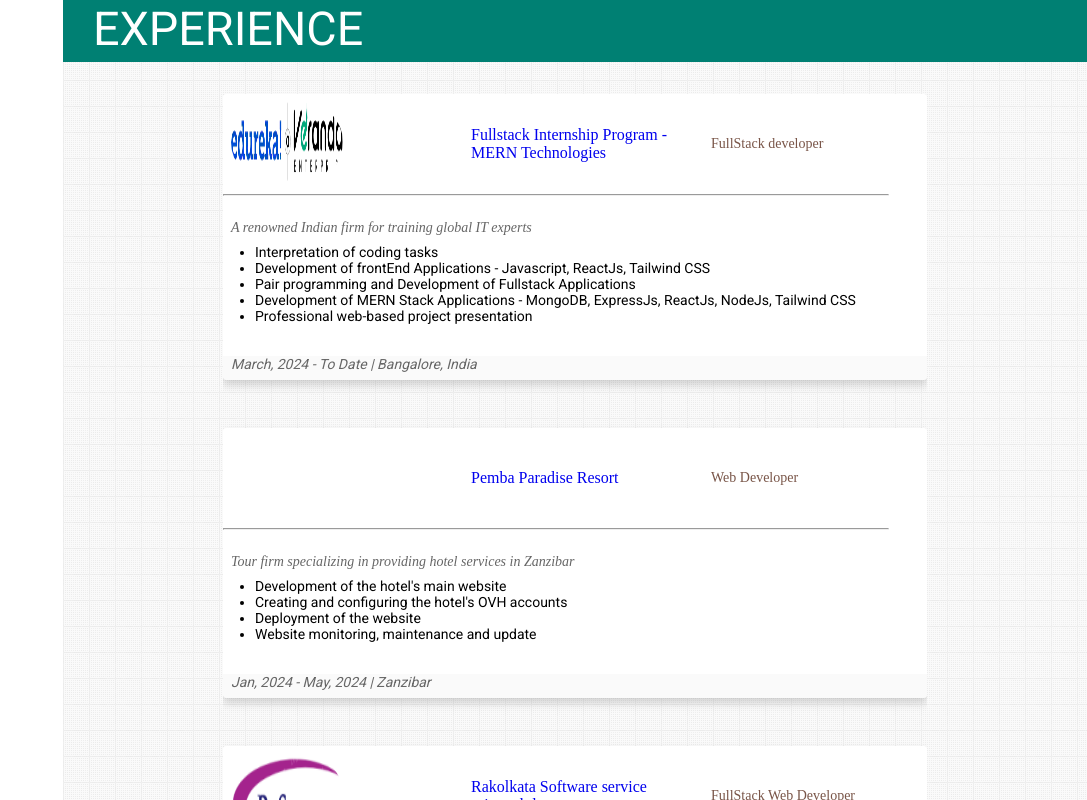
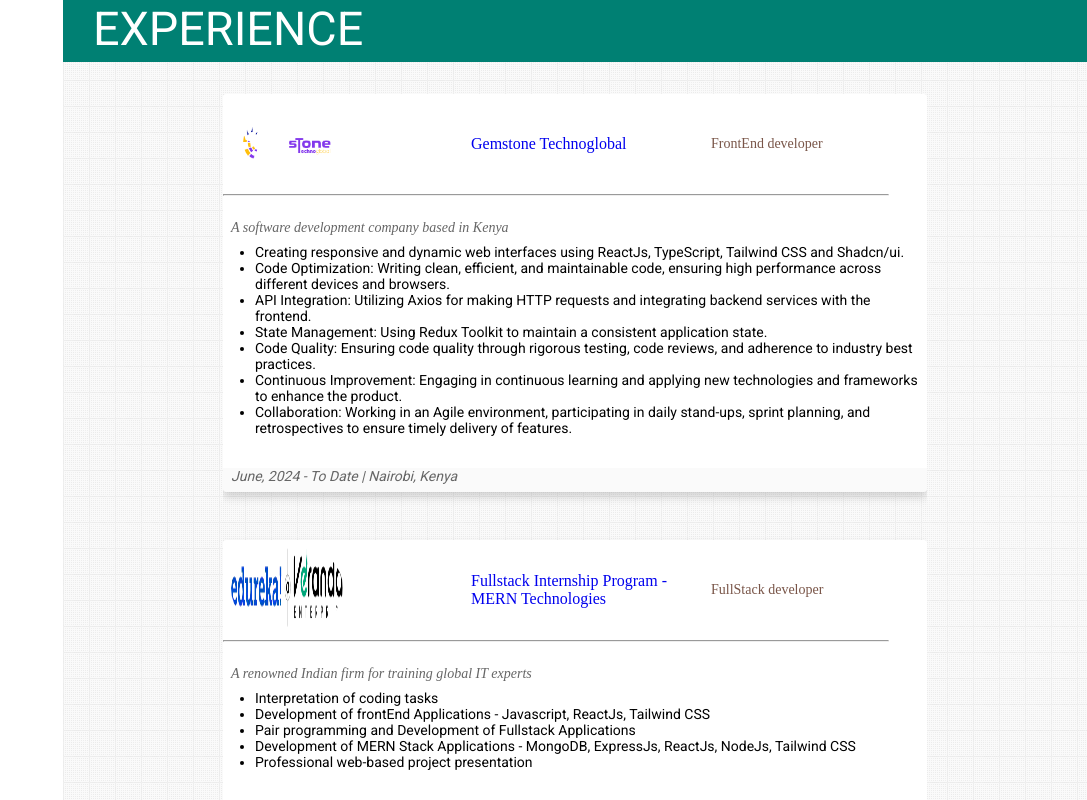
Before and after one commit to asnganje/professional-portoflio-v1, a React (Vite) app: page /experience in a window 1280 px wide. Shown: the part 1320-2120 px from the top of the page, without its empty margins (193-1280 px from the left). Built offline with nearby package versions, Linux system fonts and the light colour scheme.

Commit message:
Modify experience

```diff
--- a/src/pages/experience-data.js
+++ b/src/pages/experience-data.js
@@ -1,12 +1,52 @@
 import { nanoid } from "nanoid";
 import tecafili from '../assets/tecafili.jpg';
 import rakol from '../assets/rakol.png';
-import pemba from '../assets/pemba.png';
 import microverse from '../assets/microverse.png';
 import edureka from '../assets/edureka.png';
 import cgk from '../assets/cgk.png';
+import gemstone from '../assets/gemstone.png'
 
 export const data = [
+  {
+    id: nanoid(),
+    logo: gemstone,
+    companyUrl:'https://www.gemstone.co/',
+    companyName: 'Gemstone Technoglobal',
+    role: 'FrontEnd developer',
+    companyDesc: 'A software development company based in Kenya',
+    period: 'June, 2024 - To Date',
+    location: 'Nairobi, Kenya',
+    responsibilities: [
+      {
+        id: nanoid(),
+        task: 'Creating responsive and dynamic web interfaces using ReactJs, TypeScript, Tailwind CSS and Shadcn/ui.'
+      },
+      {
+        id: nanoid(),
+        task: 'Code Optimization: Writing clean, efficient, and maintainable code, ensuring high performance across different devices and browsers.'
+      },
+      {
+        id: nanoid(),
+        task: 'API Integration: Utilizing Axios for making HTTP requests and integrating backend services with the frontend.'
+      },
+      {
+        id: nanoid(),
+        task: 'State Management: Using Redux Toolkit to maintain a consistent application state.'
+      },
+      {
+        id: nanoid(),
+        task: 'Code Quality: Ensuring code quality through rigorous testing, code reviews, and adherence to industry best practices.'
+      },
+      {
+        id: nanoid(),
+        task: 'Continuous Improvement: Engaging in continuous learning and applying new technologies and frameworks to enhance the product.'
+      },
+      {
+        id: nanoid(),
+        task: 'Collaboration: Working in an Agile environment, participating in daily stand-ups, sprint planning, and retrospectives to ensure timely delivery of features.'
+      }
+    ]
+    },
   {
     id: nanoid(),
     logo: edureka,
@@ -38,34 +78,6 @@
         task: 'Professional web-based project presentation'
       }
     ]
-    },
-    {
-      id: nanoid(),
-      logo: pemba,
-      companyUrl:'https://pembaparadise.com/',
-      companyName: 'Pemba Paradise Resort',
-      role: 'Web Developer',
-      companyDesc: 'Tour firm specializing in providing hotel services in Zanzibar',
-      period: 'Jan, 2024 - May, 2024',
-      location: 'Zanzibar',
-      responsibilities: [
-        {
-          id: nanoid(),
-          task: 'Development of the hotel\'s main website'
-        },
-        {
-          id: nanoid(),
-          task: 'Creating and configuring the hotel\'s OVH accounts'
-        },
-        {
-          id: nanoid(),
-          task: 'Deployment of the website'
-        },
-        {
-          id: nanoid(),
-          task: 'Website monitoring, maintenance and update'
-        }
-      ]
     },
     {
       id: nanoid(),
```
Also changed, not shown: src/assets/gemstone.png (added).
